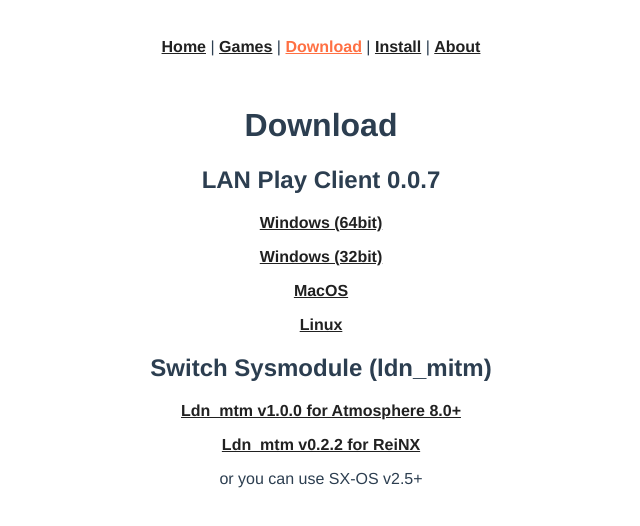
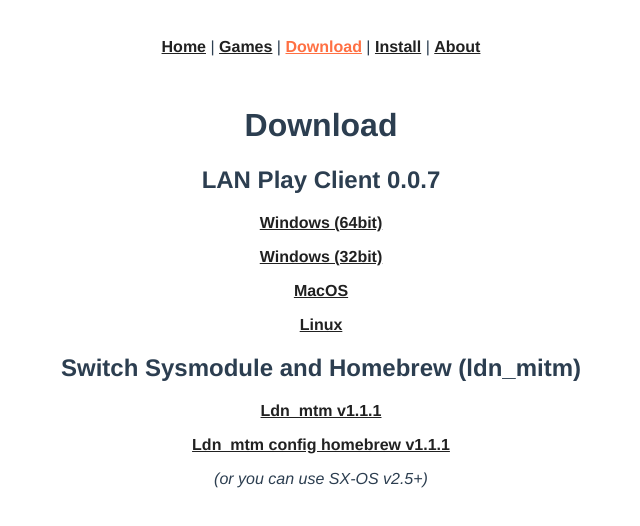
Before and after one commit to GreatWizard/lan-play-status, a Vue app: page /download in a window 1280 px wide. Shown: the top 526 px of the page, without its empty margins (319-959 px from the left). Built offline with nearby package versions, Linux system fonts and the light colour scheme; what vue-flag-icon would draw is missing.

Commit message:
update download links

```diff
--- a/src/views/Download.vue
+++ b/src/views/Download.vue
@@ -22,19 +22,19 @@
         Linux
       </a>
     </p>
-    <h2>Switch Sysmodule (ldn_mitm)</h2>
+    <h2>Switch Sysmodule and Homebrew (ldn_mitm)</h2>
     <p>
-      <a href="https://github.com/spacemeowx2/ldn_mitm/releases/download/v1.0.0/ldn_mitm_v1.0.0.kip" target="=_blank">
-        Ldn_mtm v1.0.0 for Atmosphere 8.0+
+      <a href="https://github.com/spacemeowx2/ldn_mitm/releases/download/v1.1.1/ldn_mitm_v1.1.1.kip" target="=_blank">
+        Ldn_mtm v1.1.1
       </a>
     </p>
     <p>
-      <a href="https://github.com/spacemeowx2/ldn_mitm/releases/download/v0.2.2_ReiNX/ldn_mitm_v0.2.2_ReiNX.kip" target="=_blank">
-       Ldn_mtm v0.2.2 for ReiNX
+      <a href="https://github.com/spacemeowx2/ldn_mitm/releases/download/v1.1.1/ldnmitm_config.nro" target="=_blank">
+       Ldn_mtm config homebrew v1.1.1
       </a>
     </p>
-    <p>
-       or you can use SX-OS v2.5+
-    </p>
+    <em>
+       (or you can use SX-OS v2.5+)
+    </em>
   </div>
 </template>
```
